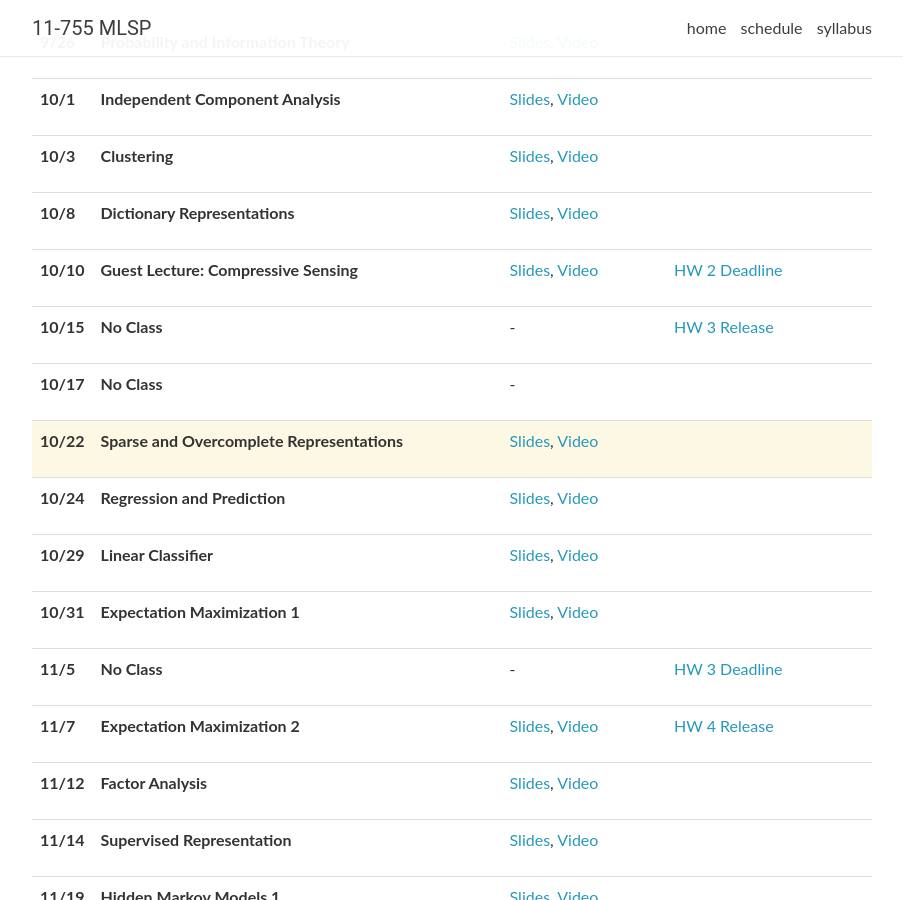
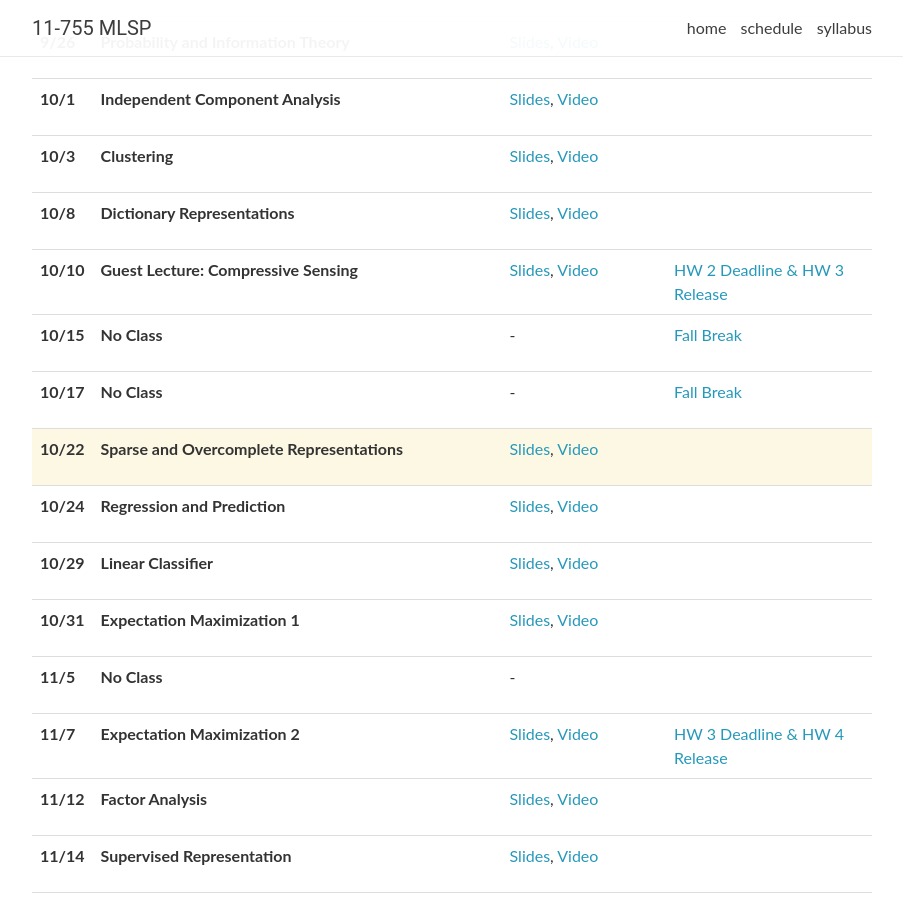
Before and after one commit to cmu-mlsp/mlspcourse, a Jekyll site: the page built from fall2024/_pages/schedule.md, in a window 1280 px wide and 900 px high, scrolled down 745 px. Shown: the whole window, without its empty margins (188-1091 px from the left). Built offline with Jekyll 4.4.1, drawn with Linux system fonts in a browser that asks for light colours; nearby versions of some CDN libraries; comment, search, counter and statistics services are not loaded; some of the changed lines change nothing that is shown.

Commit message:
Update lectures_2023.yml

```diff
--- a/_data/lectures_2023.yml
+++ b/_data/lectures_2023.yml
@@ -122,7 +122,7 @@
   lectures: >
     <a href="">Slides</a>, <a href="">Video</a>
   readings:
-  Homeworks: <a href="https://canvas.cmu.edu/courses/40522">HW 2 Deadline</a>
+  Homeworks: <a href="https://canvas.cmu.edu/courses/40522">HW 2 Deadline & HW 3 Release</a>
 
 - date: 10/15
   title: >
@@ -131,7 +131,7 @@
   lectures: >
     -
   readings:
-  Homeworks: <a href="">HW 3 Release</a>
+  Homeworks: <a href="">Fall Break</a>
 
 - date: 10/17
   title: >
@@ -140,7 +140,7 @@
   lectures: >
     -
   readings:
-  Homeworks:
+  Homeworks: <a href="">Fall Break</a>
 
 - date: 10/22
   title: >
@@ -185,7 +185,7 @@
   lectures: >
     -
   readings:
-  Homeworks: <a href="https://canvas.cmu.edu/courses/40522">HW 3 Deadline</a>
+  Homeworks:
 
 - date: 11/7
   title: >
@@ -194,7 +194,7 @@
   lectures: >
     <a href="">Slides</a>, <a href="">Video</a>
   readings:
-  Homeworks: <a href="">HW 4 Release</a>
+  Homeworks: <a href="https://canvas.cmu.edu/courses/40522">HW 3 Deadline & HW 4 Release</a>
 
 - date: 11/12
   title: >
```
